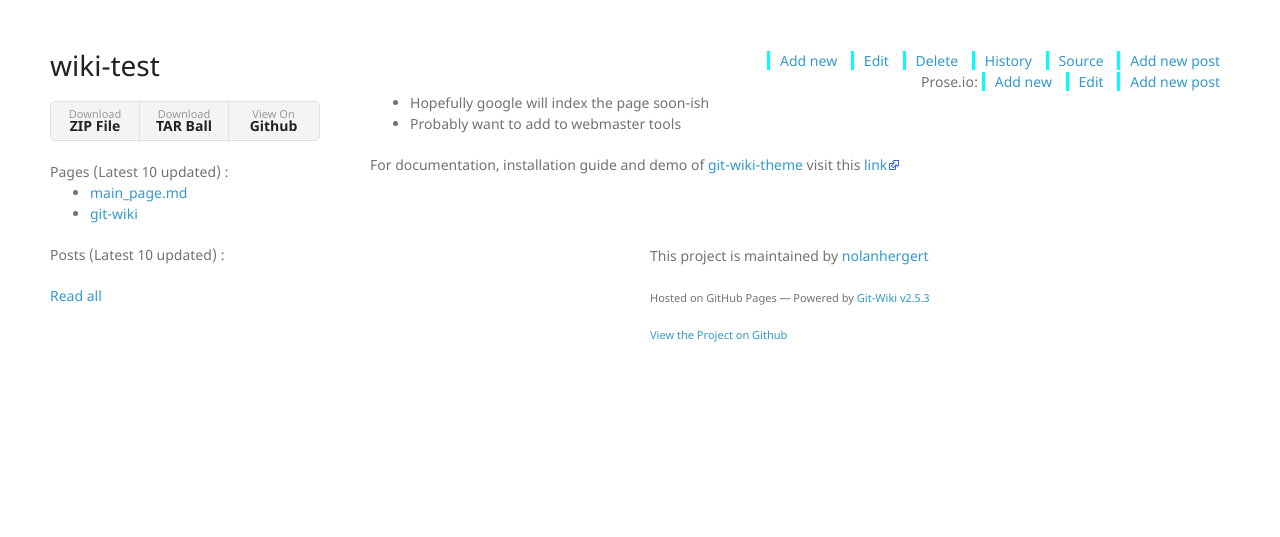
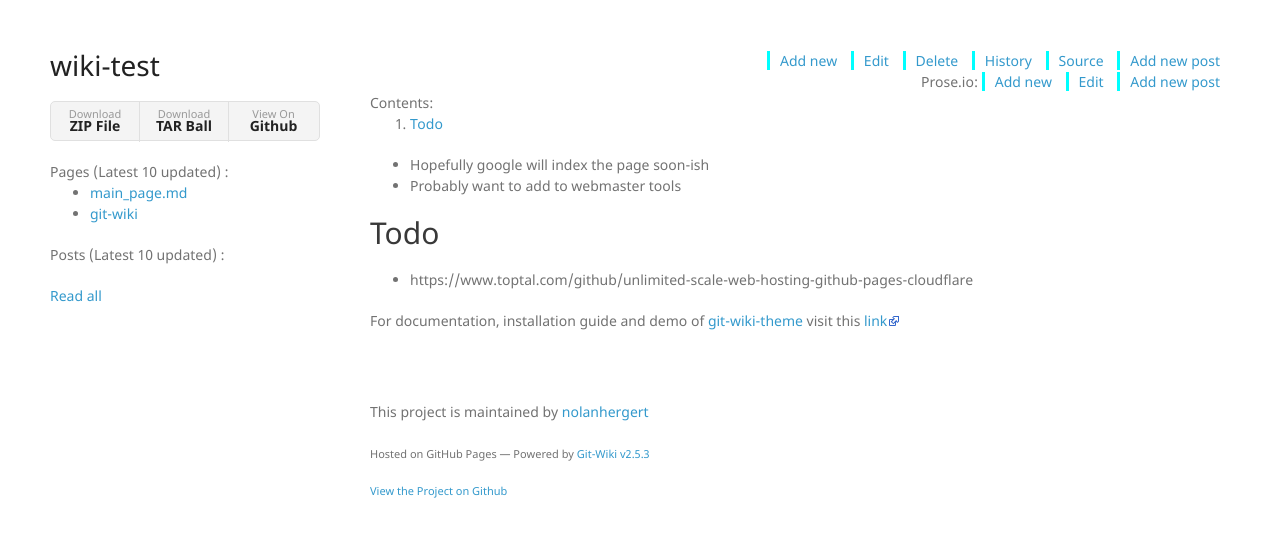
Before and after one commit to nolanhergert/wiki-test, a Jekyll site: the page built from wiki/main_page.md, in a window 1280 px wide. Shown: the top 537 px of the page. Built offline with Jekyll 4.4.1, drawn with Linux system fonts in a browser that asks for light colours; nearby versions of some CDN libraries; comment, search, counter and statistics services are not loaded.

Commit message:
Update main_page.md

```diff
--- a/wiki/main_page.md
+++ b/wiki/main_page.md
@@ -5,4 +5,7 @@ redirect_from: "/"
 * Hopefully google will index the page soon-ish
 * Probably want to add to webmaster tools
 
+## Todo
+  * https://www.toptal.com/github/unlimited-scale-web-hosting-github-pages-cloudflare
+
 For documentation, installation guide and demo of [git-wiki-theme](git-wiki-theme) visit this [link](http://drassil.github.io/git-wiki/)
```
